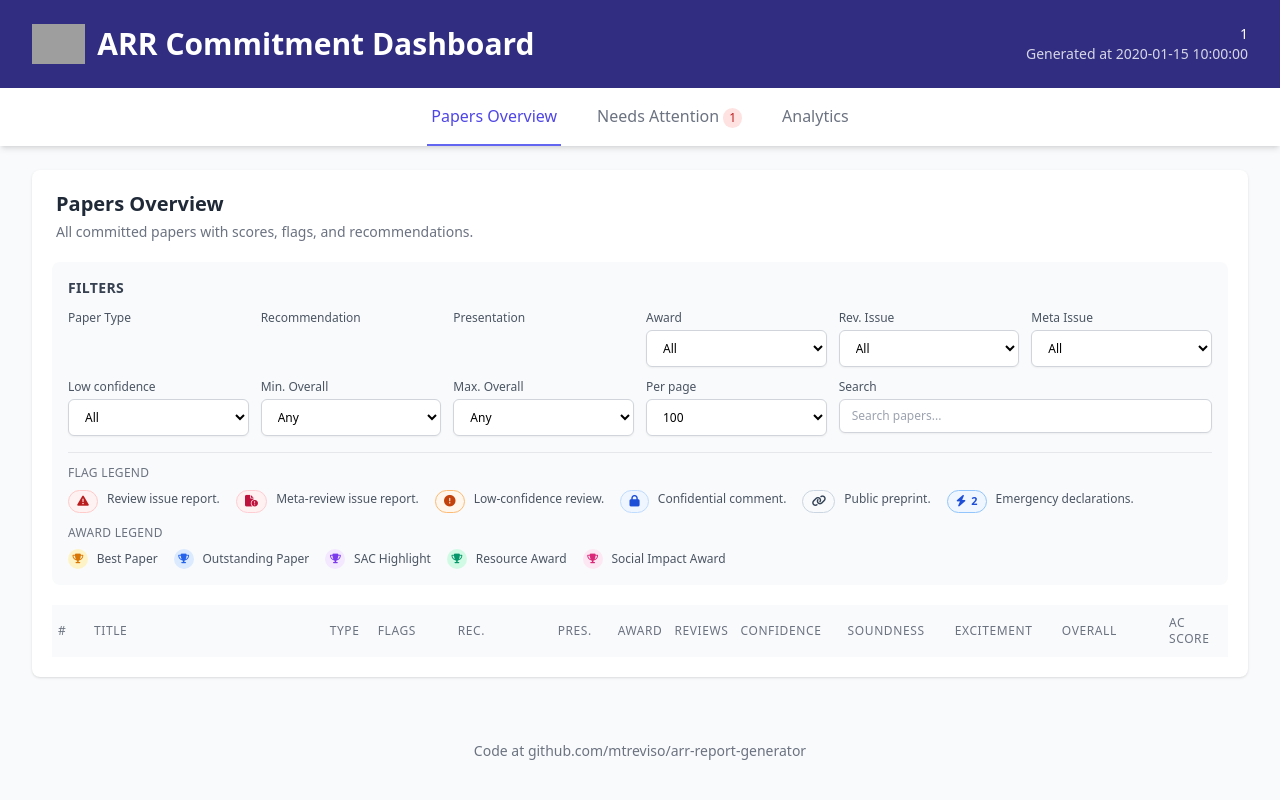
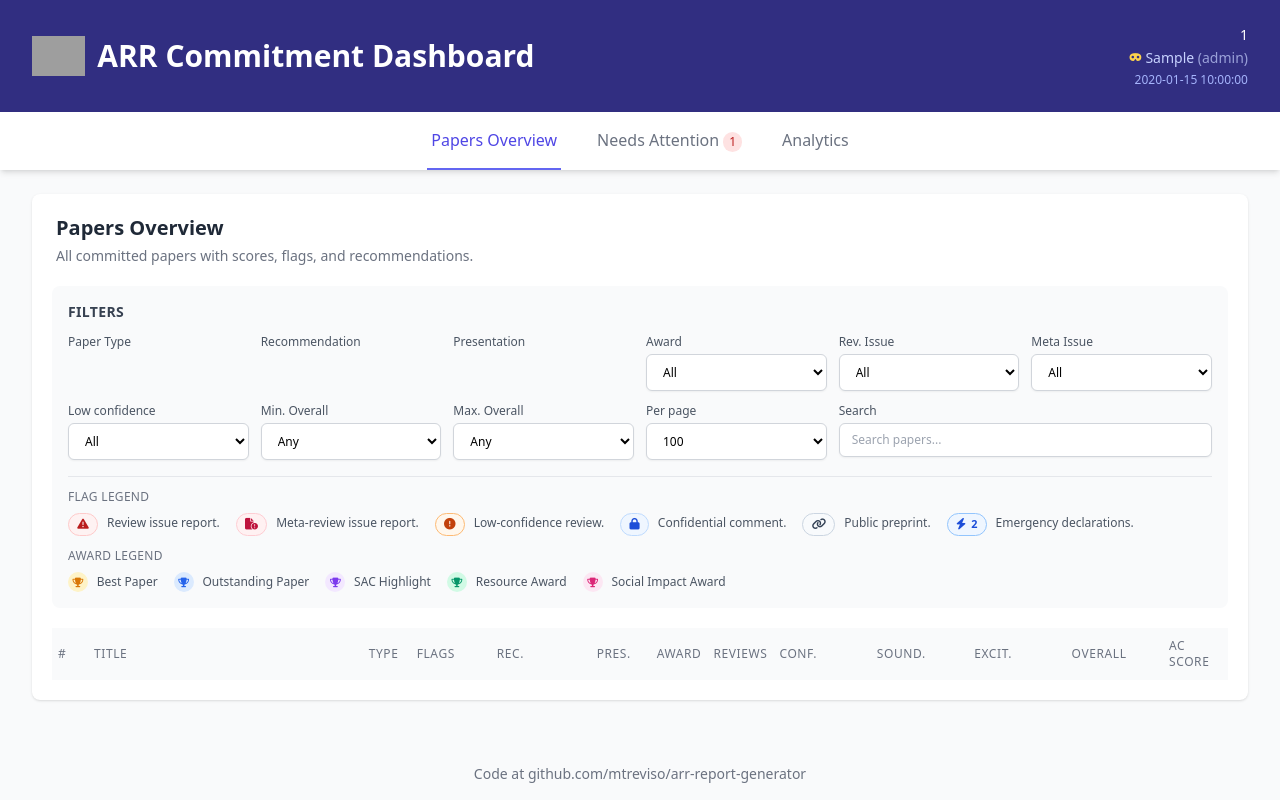
Before and after one commit to mtreviso/arr-report-generator, a Python web app: template templates/commitment_report.html in a window 1280 px wide. Run offline with Jinja, Linux system fonts and the light colour scheme; the template is opened without the code that fills it: most values are stand-ins (such as "Sample title", 1, 10 or a date in 2020); lists and menus that the app fills with data are empty; some libraries are stand-ins or nearby versions; grey boxes are pictures that could not be loaded.

Commit message:
Tiny fixes

```diff
--- a/arr_pc_generator.py
+++ b/arr_pc_generator.py
@@ -618,6 +618,7 @@ class PCReportGenerator(ARRReportGenerator):
             "title": self.report_title(),
             "generated_date": datetime.now().strftime("%Y-%m-%d %H:%M:%S"),
             "venue_id": self.venue_id,
+            **self._user_context(),
             "overview_stats": self.compute_overview_stats(),
             "papers": self.papers_data,
             "ac_meta": self.ac_meta_data,
--- a/templates/commitment_report.html
+++ b/templates/commitment_report.html
@@ -22,9 +22,18 @@
                 <img src="logo.png" alt="ARR logo" class="h-10 w-auto object-contain shrink-0" onerror="this.style.display='none'">
                 <h1 class="text-3xl font-bold text-white truncate">ARR Commitment Dashboard</h1>
             </div>
-            <div class="text-right">
-                <p class="text-white text-sm">{{ venue_id }}</p>
-                <p class="text-white text-sm opacity-80">Generated at {{ generated_date }}</p>
+            <div class="text-right text-sm leading-relaxed">
+                <p class="text-white">{{ venue_id }}</p>
+                {% if report_user %}
+                <p class="text-indigo-200">
+                    {% if report_impersonate_group %}
+                        <span title="Impersonating {{ report_impersonate_group }}{% if report_username %} (logged in as {{ report_username }}){% endif %}">
+                            <i class="fa-solid fa-mask fa-xs mr-1 text-amber-300"></i>{% else %}<i class="fa-solid fa-user fa-xs mr-1"></i>{% endif %}{{ report_user }}{% if report_role %} <span class="opacity-70">({{ report_role }})</span>
+                        </span>
+                    {% endif %}
+                </p>
+                {% endif %}
+                <p class="text-indigo-300 text-xs mt-0.5">{{ generated_date }}</p>
             </div>
         </div>
     </header>
@@ -60,7 +69,7 @@
             <div class="bg-white shadow overflow-hidden rounded-lg mb-6">
                 <div class="px-4 pt-5 sm:px-6">
                     <h2 class="text-xl font-semibold text-gray-800">Needs Attention</h2>
-                    <p class="mt-1 text-sm text-gray-500">Papers with issue reports, emergency activity, ethics flags, or incomplete review sets.</p>
+                    <p class="mt-1 text-sm text-gray-500">Papers with issue reports, ethics flags, public preprints, or missing recommendations.</p>
                 </div>
                 {% include 'components/commitment_attention.html' %}
             </div>
--- a/templates/components/commitment_attention.html
+++ b/templates/components/commitment_attention.html
@@ -44,9 +44,9 @@
                 </select>
             </div>
             <div>
-                <label class="block text-xs font-medium text-gray-600 mb-1">Missing Reviews</label>
-                <select id="cmt-attn-missing" class="bg-white border border-gray-300 rounded-md shadow-sm py-2 px-3 text-xs w-full focus:outline-none">
-                    <option value="">All</option><option value="1">Has missing</option><option value="0">Complete</option>
+                <label class="block text-xs font-medium text-gray-600 mb-1">Preprint</label>
+                <select id="cmt-attn-preprint" class="bg-white border border-gray-300 rounded-md shadow-sm py-2 px-3 text-xs w-full focus:outline-none">
+                    <option value="">All</option><option value="1">Has preprint</option><option value="0">No preprint</option>
                 </select>
             </div>
             <div>
@@ -86,8 +86,8 @@
                     <div class="flag-legend-item"><span class="flag-badge flag-issue"><i class="fa-solid fa-triangle-exclamation"></i></span><span>Review issue.</span></div>
                     <div class="flag-legend-item"><span class="flag-badge flag-metaissue"><i class="fa-solid fa-file-circle-exclamation"></i></span><span>Meta-review issue.</span></div>
                     <div class="flag-legend-item"><span class="flag-badge flag-ethics"><i class="fa-solid fa-scale-balanced"></i></span><span>Ethics concern.</span></div>
-                    <div class="flag-legend-item"><span class="flag-badge flag-emergency"><i class="fa-solid fa-bolt"></i><span class="flag-count">2</span></span><span>Emergency declarations.</span></div>
-                    <div class="flag-legend-item"><span class="flag-badge flag-missing"><i class="fa-solid fa-clock"></i><span class="flag-count">2</span></span><span>Missing reviews.</span></div>
+                    <div class="flag-legend-item"><span class="flag-badge flag-nonanon"><i class="fa-solid fa-link"></i></span><span>Preprinted paper.</span></div>
+                    <div class="flag-legend-item"><span class="flag-badge flag-warn"><i class="fa-solid fa-clipboard-question"></i></span><span>Missing recommendation or meta-review.</span></div>
                 </div>
             </div>
             <p class="text-xs font-medium text-gray-500 uppercase tracking-wide mt-3 mb-2">Award legend</p>
@@ -122,7 +122,7 @@
                 {% for p in attention_papers %}
                 <tr data-has-issue="{{ 1 if p['Has Review Issue'] else 0 }}"
                     data-ethics="{{ 1 if p.get('Ethics Flag') else 0 }}"
-                    data-missing="{{ 1 if p.get('Has Missing Reviews', p['Completed Reviews'] < p['Expected Reviews']) else 0 }}"
+                    data-preprint="{{ 1 if p.get('Is Non Anonymous') else 0 }}"
                     data-rec="{{ p.get('Recommendation', '') | e }}"
                     data-pres="{{ p.get('Presentation Mode', '') | e }}"
                     data-award="{{ p.get('Award', '') | e }}">
@@ -142,8 +142,9 @@
                         {% if p['Has Review Issue'] %}<a href="{{ p['Review Issue Link'] }}" target="_blank"><span class="flag-badge flag-issue tip" data-tip="{{ p['Review Issue Count'] }} review issue(s)"><i class="fa-solid fa-triangle-exclamation"></i></span></a>{% endif %}
                         {% if p.get('Has Meta Review Issue') %}{% if p.get('Meta Review Issue Link') %}<a href="{{ p['Meta Review Issue Link'] }}" target="_blank">{% endif %}<span class="flag-badge flag-metaissue tip" data-tip="Meta-review issue"><i class="fa-solid fa-file-circle-exclamation"></i></span>{% if p.get('Meta Review Issue Link') %}</a>{% endif %}{% endif %}
                         {% if p.get('Ethics Flag') %}<span class="flag-badge flag-ethics tip" data-tip="Ethics: {{ p['Ethics Flag'] }}"><i class="fa-solid fa-scale-balanced"></i></span>{% endif %}
-                        {% if p.get('Has Emergency Declaration') %}{% if p.get('Emergency Declaration Link') %}<a href="{{ p['Emergency Declaration Link'] }}" target="_blank">{% endif %}<span class="flag-badge flag-emergency tip" data-tip="Emergency: {{ p.get('Emergency Declaration Count', 0) }}"><i class="fa-solid fa-bolt"></i><span class="flag-count">{{ p.get('Emergency Declaration Count', 0) }}</span></span>{% if p.get('Emergency Declaration Link') %}</a>{% endif %}{% endif %}
-                        {% if p.get('Missing Reviews', 0) > 0 %}<span class="flag-badge flag-missing tip" data-tip="{{ p.get('Missing Reviews') }} review(s) missing"><i class="fa-solid fa-clock"></i><span class="flag-count">{{ p.get('Missing Reviews') }}</span></span>{% endif %}
+                        {% if p.get('Is Non Anonymous') %}<span class="flag-badge flag-nonanon tip" data-tip="Preprinted paper – prefer anonymous in borderline cases"><i class="fa-solid fa-link"></i></span>{% endif %}
+                        {% if p.get('Missing Recommendation') %}<span class="flag-badge flag-warn tip" data-tip="Missing recommendation"><i class="fa-solid fa-clipboard-question"></i></span>{% endif %}
+                        {% if p.get('Missing Meta Review') and not p.get('Missing Recommendation') %}<span class="flag-badge flag-warn tip" data-tip="Missing meta-review score"><i class="fa-solid fa-clipboard-question"></i></span>{% endif %}
                         </div>
                     </td>
                     <td class="whitespace-nowrap text-gray-500">
@@ -215,13 +216,13 @@ $(document).ready(function() {
     $.fn.dataTable.ext.search.push(function(settings,data,dataIndex){
         if(settings.nTable.id!=='cmt-attention-table')return true;
         var row=$(settings.aoData[dataIndex].nTr);
-        var issues=$('#cmt-attn-issues').val(),ethics=$('#cmt-attn-ethics').val(),missing=$('#cmt-attn-missing').val();
+        var issues=$('#cmt-attn-issues').val(),ethics=$('#cmt-attn-ethics').val(),preprint=$('#cmt-attn-preprint').val();
         var rH=document.getElementById('cmt-attn-rec-filter');
         var rec=rH&&rH.querySelector('select')?rH.querySelector('select').value:'';
         var award=$('#cmt-attn-award').val();
         if(issues&&row.attr('data-has-issue')!==issues)return false;
         if(ethics&&row.attr('data-ethics')!==ethics)return false;
-        if(missing&&row.attr('data-missing')!==missing)return false;
+        if(preprint&&row.attr('data-preprint')!==preprint)return false;
         if(rec==='__missing__'&&(row.attr('data-rec')||'').trim())return false;
         if(rec&&rec!=='__missing__'&&row.attr('data-rec')!==rec)return false;
         if(award){var cats=classifyAward(row.attr('data-award')||'');
@@ -229,12 +230,12 @@ $(document).ready(function() {
             if(award!=='none'&&award!=='any'&&cats.indexOf(award)===-1)return false;}
         return true;
     });
-    $('#cmt-attn-issues,#cmt-attn-ethics,#cmt-attn-missing,#cmt-attn-award').on('change',function(){dt.draw();});
+    $('#cmt-attn-issues,#cmt-attn-ethics,#cmt-attn-preprint,#cmt-attn-award').on('change',function(){dt.draw();});
     $('#cmt-attn-rec-filter').on('change','select',function(){dt.draw();});
     $('#cmt-attn-search').on('input',function(){dt.search(this.value).draw();});
     $('#cmt-attn-length').on('change',function(){dt.page.len(this.value).draw();});
     $('#cmt-attn-reset').on('click',function(){
-        $('#cmt-attn-issues,#cmt-attn-ethics,#cmt-attn-missing,#cmt-attn-award').val('');
+        $('#cmt-attn-issues,#cmt-attn-ethics,#cmt-attn-preprint,#cmt-attn-award').val('');
         var s=document.querySelector('#cmt-attn-rec-filter select');if(s)s.value='';
         $('#cmt-attn-search').val('');$('#cmt-attn-length').val('25');
         dt.search('').page.len(25).draw();
--- a/templates/components/papers_table_commitment.html
+++ b/templates/components/papers_table_commitment.html
@@ -170,15 +170,15 @@
                     <th class="text-xs text-gray-500 uppercase tracking-wider" style="min-width:220px;">Title</th>
                     <th class="text-xs text-gray-500 uppercase tracking-wider" style="min-width:48px;width:48px;">Type</th>
                     <th class="text-xs text-gray-500 uppercase tracking-wider" style="min-width:80px;width:80px;" title="Flags (sortable by count)">Flags</th>
-                    <th class="text-xs text-gray-500 uppercase tracking-wider" style="width:100px;min-width:100px;">Rec.</th>
-                    <th class="text-xs text-gray-500 uppercase tracking-wider" style="width:60px;min-width:60px;">Pres.</th>
-                    <th class="text-xs text-gray-500 uppercase tracking-wider" style="width:44px;min-width:44px;">Award</th>
-                    <th class="text-xs text-gray-500 uppercase tracking-wider" style="min-width:60px;width:60px;">Reviews</th>
-                    <th class="text-xs text-gray-500 uppercase tracking-wider" style="min-width:100px;">Confidence</th>
-                    <th class="text-xs text-gray-500 uppercase tracking-wider" style="min-width:100px;">Soundness</th>
-                    <th class="text-xs text-gray-500 uppercase tracking-wider" style="min-width:100px;">Excitement</th>
-                    <th class="text-xs text-gray-500 uppercase tracking-wider" style="min-width:100px;">Overall</th>
-                    <th class="text-xs text-gray-500 uppercase tracking-wider" style="min-width:65px;width:65px;">AC Score</th>
+                    <th class="text-xs text-gray-500 uppercase tracking-wider" style="width:100px;min-width:100px;" title="Publication recommendation">Rec.</th>
+                    <th class="text-xs text-gray-500 uppercase tracking-wider" style="width:60px;min-width:60px;" title="Preferred presentation format">Pres.</th>
+                    <th class="text-xs text-gray-500 uppercase tracking-wider" style="width:44px;min-width:44px;" title="Award or nomination">Award</th>
+                    <th class="text-xs text-gray-500 uppercase tracking-wider" style="min-width:60px;width:60px;" title="Completed / expected reviews">Reviews</th>
+                    <th class="text-xs text-gray-500 uppercase tracking-wider" style="min-width:78px;" title="Average reviewer confidence">Conf.</th>
+                    <th class="text-xs text-gray-500 uppercase tracking-wider" style="min-width:78px;" title="Average reviewer soundness">Sound.</th>
+                    <th class="text-xs text-gray-500 uppercase tracking-wider" style="min-width:78px;" title="Average reviewer excitement">Excit.</th>
+                    <th class="text-xs text-gray-500 uppercase tracking-wider" style="min-width:78px;" title="Average reviewer overall assessment">Overall</th>
+                    <th class="text-xs text-gray-500 uppercase tracking-wider" style="min-width:65px;width:65px;" title="AC meta-review score">AC Score</th>
                 </tr>
             </thead>
         </table>
@@ -259,7 +259,7 @@
     }
     function flagsCell(row) {
         var parts = [];
-        if ((row['Is Anonymous']||'').toLowerCase()==='no') parts.push(badgeHtml('flag-nonanon','fa-link','Has public preprint'));
+        if ((row['Is Anonymous']||'').toLowerCase()==='no') parts.push(badgeHtml('flag-nonanon','fa-link','Preprinted paper – prefer anonymous in borderline cases'));
         if (boolish(row['Has Review Issue'])) {
             var b=badgeHtml('flag-issue','fa-triangle-exclamation',esc((row['Review Issue Count']||0)+' review issue(s)')+'&#10;Click to open');
             parts.push(row['Review Issue Link']?'<a href="'+esc(row['Review Issue Link'])+'" target="_blank">'+b+'</a>':b);
--- a/templates/components/papers_table_pc_commitment.html
+++ b/templates/components/papers_table_pc_commitment.html
@@ -320,7 +320,7 @@
     function flagsCell(row) {
         var parts = [];
         if ((row['Is Anonymous'] || '').toLowerCase() === 'no')
-            parts.push(badgeHtml('flag-nonanon', 'fa-link', 'Has public preprint'));
+            parts.push(badgeHtml('flag-nonanon', 'fa-link', 'Preprinted paper – prefer anonymous in borderline cases'));
         if (boolish(row['Has Review Issue'])) {
             var b = badgeHtml('flag-issue', 'fa-triangle-exclamation', esc((row['Review Issue Count']||0)+' review issue report(s)')+'&#10;Click to open');
             parts.push(row['Review Issue Link'] ? '<a href="'+esc(row['Review Issue Link'])+'" target="_blank">'+b+'</a>' : b);
--- a/templates/components/pc_commitment_overview_summary.html
+++ b/templates/components/pc_commitment_overview_summary.html
@@ -62,9 +62,9 @@
             <div class="text-xl font-bold text-yellow-600">{{ s.low_conf_papers }}</div>
             <div class="text-xs text-yellow-500 uppercase tracking-wide mt-1">Low Confidence</div>
         </div>
-        <div class="bg-lime-50 rounded-lg p-3 border border-lime-100 text-center" title="Papers with a detected or declared public preprint.">
+        <div class="bg-lime-50 rounded-lg p-3 border border-lime-100 text-center" title="Papers with a detected or declared public preprint (anonymous papers should be preferred in borderline cases).">
             <div class="text-xl font-bold text-lime-600">{{ s.sb_papers | default(0) }}</div>
-            <div class="text-xs text-lime-400 uppercase tracking-wide mt-1">Single-blind (SB)</div>
+            <div class="text-xs text-lime-400 uppercase tracking-wide mt-1">Preprinted Papers</div>
         </div>
         <div class="bg-blue-50 rounded-lg p-3 border border-blue-100 text-center" title="Papers with an emergency declaration.">
             <div class="text-xl font-bold text-blue-600">{{ s.emergency_declared | default(0) }}</div>
```
Also changed, not shown: arr_commitment_generator.py (+47 -0 lines), arr_pc_commitment_generator.py (+17 -8 lines), arr_report_generator.py (+12 -0 lines), templates/components/pc_commitment_attention.html (+13 -12 lines), templates/pc_commitment_report.html (+13 -4 lines), templates/pc_report.html (+12 -3 lines), templates/review_report.html (+12 -3 lines).
